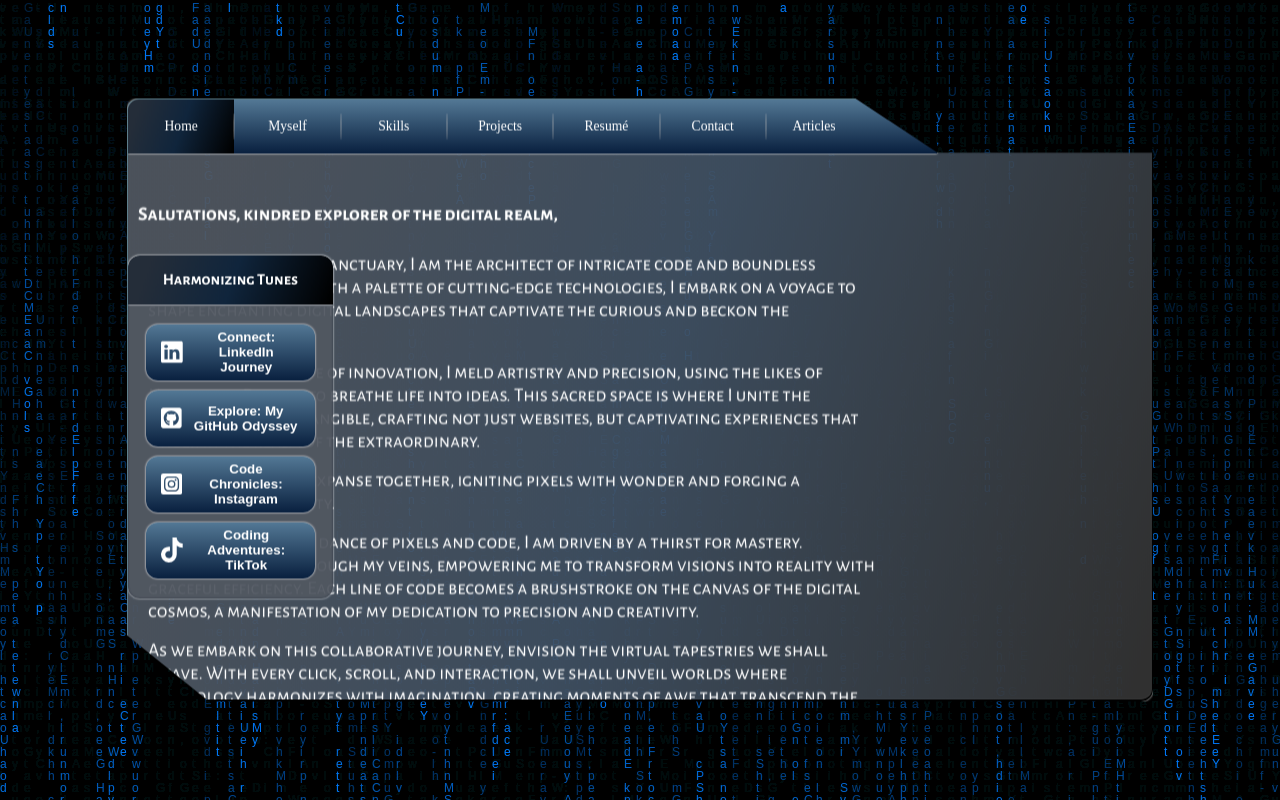
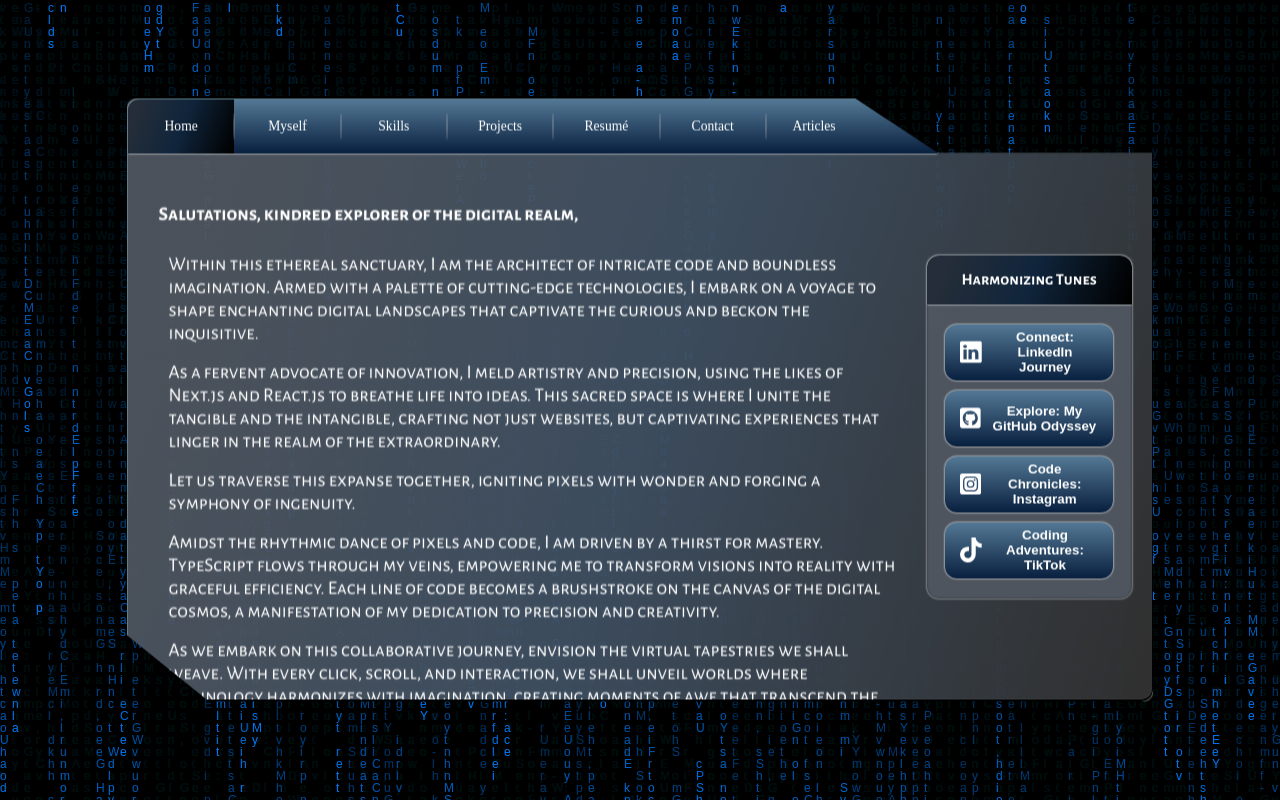
Before and after one commit to patrickgunnar/patrick-gunnar, a Next.js app: page / in a window 1280 px wide. Built offline with nearby package versions, Linux system fonts and the light colour scheme; a web font is replaced by a local one.

Commit message:
refactor: improved CSS

```diff
--- a/src/app/(site)/components/IntroduceContent.tsx
+++ b/src/app/(site)/components/IntroduceContent.tsx
@@ -104,7 +104,7 @@ const IntroduceContent = () => {
 
     return (
         <ContentWrapper>
-            <TextWrapper>
+            <TextWrapper margin="left: 2%;">
                 <TitleWrapper>
                     Salutations, kindred explorer of the digital realm,
                 </TitleWrapper>
@@ -127,7 +127,7 @@ const IntroduceContent = () => {
                     In this realm of endless possibilities, I extend my hand to you, fellow explorer. Let curiosity guide our steps as we craft, create, and conjure the future of the digital landscape.
                 </ParagraphWrapper>
             </TextWrapper>
-            <DockWrapper>
+            <DockWrapper margin="right: 2%;">
                 <TitleFrame>Harmonizing Tunes</TitleFrame>
                 <ProfileWrapper>
                     <ProfileButton onClick={() => handleProfileOpen('https://www.linkedin.com/in/patrickgunnar/')}>
```
